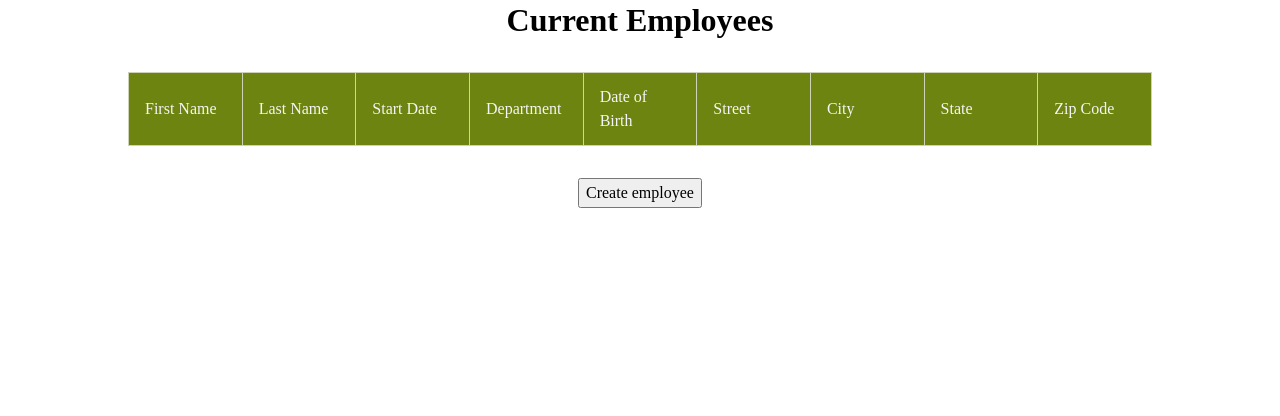
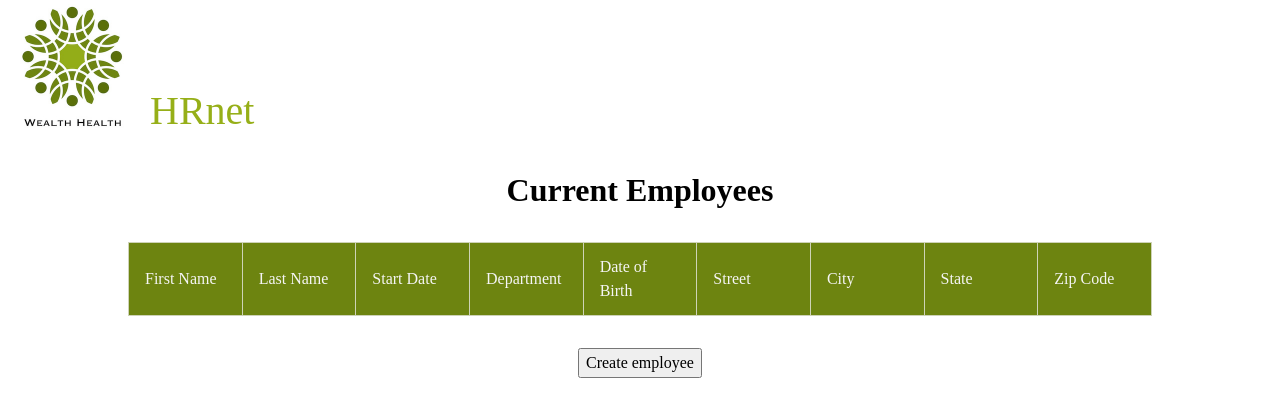
Before and after one commit to SylvieCanongia/p14-hrnet, a React (Create React App) app: page / in a window 1280 px wide. Shown: the top 416 px of the page. Built offline with nearby package versions, Linux system fonts and the light colour scheme.

Commit message:
:sparkles: feat: added conditional header with logo and title

```diff
--- a/src/components/App/App.js
+++ b/src/components/App/App.js
@@ -1,9 +1,11 @@
+import Header from '../Header/Header';
 import Routes from "../Routes";
 import './app.scss';
 
 function App() {
   return (
     <div className="app">
+      <Header />
       <Routes />
     </div>
   );
--- /dev/null
+++ b/src/components/Header/Header.js
@@ -0,0 +1,44 @@
+import { NavLink, useLocation } from "react-router-dom";
+import "./header.scss";
+import LogoHeader from './logo.jpg';
+
+const Header = () => {
+  const location = useLocation();
+  console.log(location.pathname);
+
+  return (
+    <nav className="header">
+      { location.pathname === "/" &&
+        <>
+          <div className="header__container">
+            <div className="header__container__logo">
+              <NavLink exact="true" to="/">
+                <div className="logo">
+                  <img src={LogoHeader} alt="Logo de Wealth Health" />
+                </div>
+              </NavLink>
+            </div>
+            <div className= "header__title">HRnet</div>
+          </div>
+        </>
+      }
+
+      { location.pathname === "/create-employee" &&
+          <>
+            <div className="header__container--centered">
+              <div className="header__container__logo">
+                <NavLink exact="true" to="/">
+                  <div className="logo">
+                    <img src={LogoHeader} alt="Logo de Wealth Health" />
+                  </div>
+                </NavLink>
+              </div>
+              <div className= "header__title">HRnet</div>
+            </div>
+          </>
+        }
+    </nav>
+  );
+};
+
+export default Header;
--- /dev/null
+++ b/src/components/Header/header.scss
@@ -0,0 +1,37 @@
+@use './../../styles/utils/vars';
+
+.header {
+  margin-block-end: vars.$space-M;
+
+  .header__container {
+    display: flex;
+    justify-content: left;
+
+    .logo {
+      width: 150px;
+    }
+
+    .header__title {
+      display: grid;
+      place-items: end;
+      padding-block-end: 3px;
+      font-size: vars.$fsize-40px;
+      color: vars.$col-primary;
+    }
+  }
+
+  .header__container--centered {
+    display: flex;
+    flex-direction: column;
+    align-items: center;
+
+    .logo {
+      width: 150px;
+    }
+
+    .header__title {
+      font-size: vars.$fsize-40px;
+      color: vars.$col-primary;
+    }
+  }
+}
--- a/src/styles/utils/_vars.scss
+++ b/src/styles/utils/_vars.scss
@@ -32,6 +32,7 @@ $fsize-20px: 1.25rem;
 $fsize-21px: 1.3125rem;
 $fsize-24px: 1.5rem;
 $fsize-32px: 2rem;
+$fsize-40px: 2.5rem;
 $fsize-52px: 3.25rem;
 
 $fsize-404-mobile: 6rem;
```
Also changed, not shown: src/components/Header/logo.jpg (renamed from src/assets/images/logo.jpg).
